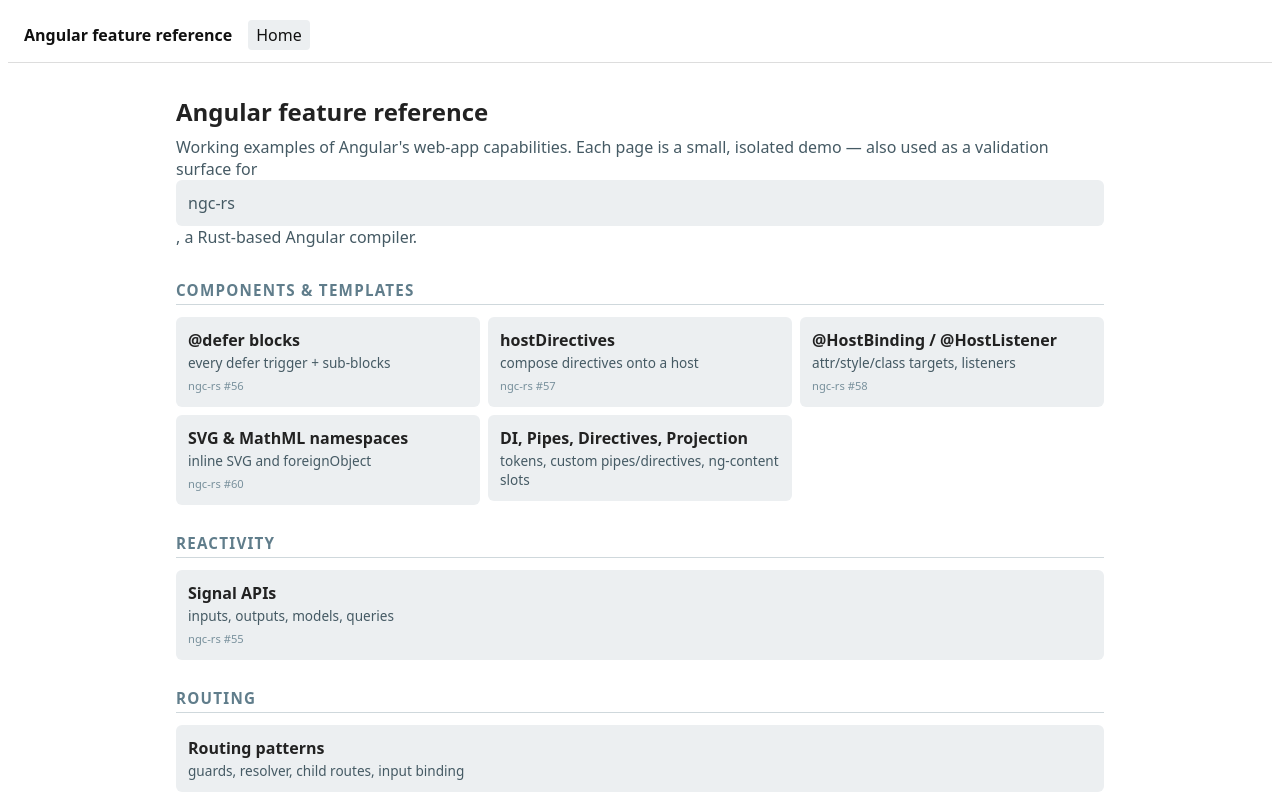
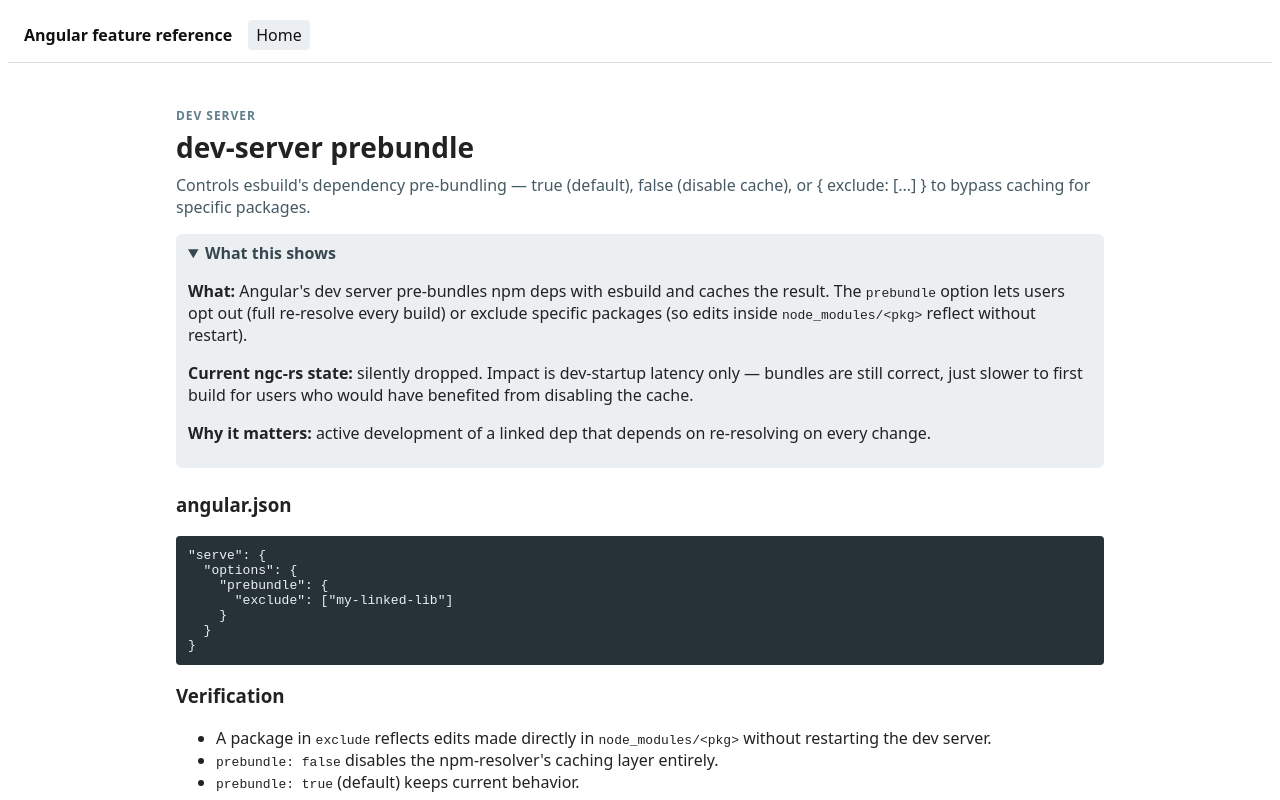
Before and after one commit to lukekania/ngc-rs-test-project, an Angular app: page /prebundle in a window 1280 px wide. Before the commit this address led to /. Shown: the top 800 px of the page. Built offline with nearby package versions, Linux system fonts and the light colour scheme.

Commit message:
feat: add issue-152 dev-server prebundle page

```diff
--- a/src/app/app.routes.ts
+++ b/src/app/app.routes.ts
@@ -231,5 +231,12 @@
         (m) => m.Issue151InspectComponent,
       ),
   },
+  {
+    path: 'prebundle',
+    loadComponent: () =>
+      import('./features/issue-152-prebundle/issue-152-prebundle.component').then(
+        (m) => m.Issue152PrebundleComponent,
+      ),
+  },
   { path: '**', redirectTo: '' },
 ];
--- a/src/app/features/home/home.component.ts
+++ b/src/app/features/home/home.component.ts
@@ -90,6 +90,7 @@
       { label: 'poll watch', path: '/poll-watch', issue: 149, blurb: 'polling fallback for NFS / Docker bind-mounts / WSL' },
       { label: 'liveReload', path: '/live-reload', issue: 150, blurb: 'toggle auto-reload SSE channel' },
       { label: 'inspect', path: '/inspect', issue: 151, blurb: 'forward --inspect to dev-server subprocesses' },
+      { label: 'prebundle', path: '/prebundle', issue: 152, blurb: 'esbuild pre-bundling cache control' },
     ],
   },
 ];
--- /dev/null
+++ b/src/app/features/issue-152-prebundle/issue-152-prebundle.component.ts
@@ -0,0 +1,52 @@
+import { Component } from '@angular/core';
+import { FeaturePageComponent } from '../../shared/feature-page/feature-page.component';
+
+@Component({
+  selector: 'app-issue-152-prebundle',
+  imports: [FeaturePageComponent],
+  template: `
+    <app-feature-page
+      title="dev-server prebundle"
+      groupLabel="Dev server"
+      description="Controls esbuild's dependency pre-bundling — true (default), false (disable cache), or { exclude: [...] } to bypass caching for specific packages."
+      [issue]="152"
+      [notesOpen]="true"
+    >
+      <ng-container ngProjectAs="[notes]">
+        <p>
+          <strong>What:</strong> Angular's dev server pre-bundles npm deps with esbuild and
+          caches the result. The <code>prebundle</code> option lets users opt out (full
+          re-resolve every build) or exclude specific packages (so edits inside
+          <code>node_modules/&lt;pkg&gt;</code> reflect without restart).
+        </p>
+        <p>
+          <strong>Current ngc-rs state:</strong> silently dropped. Impact is dev-startup
+          latency only — bundles are still correct, just slower to first build for users who
+          would have benefited from disabling the cache.
+        </p>
+        <p>
+          <strong>Why it matters:</strong> active development of a linked dep that depends on
+          re-resolving on every change.
+        </p>
+      </ng-container>
+
+      <h3>angular.json</h3>
+      <pre><code>"serve": &#123;
+  "options": &#123;
+    "prebundle": &#123;
+      "exclude": ["my-linked-lib"]
+    &#125;
+  &#125;
+&#125;</code></pre>
+
+      <h3>Verification</h3>
+      <ul>
+        <li>A package in <code>exclude</code> reflects edits made directly in <code>node_modules/&lt;pkg&gt;</code> without restarting the dev server.</li>
+        <li><code>prebundle: false</code> disables the npm-resolver's caching layer entirely.</li>
+        <li><code>prebundle: true</code> (default) keeps current behavior.</li>
+      </ul>
+    </app-feature-page>
+  `,
+  styles: [`pre { background: #263238; color: #eceff1; padding: 0.75rem; border-radius: 4px; overflow-x: auto; }`],
+})
+export class Issue152PrebundleComponent {}
```
